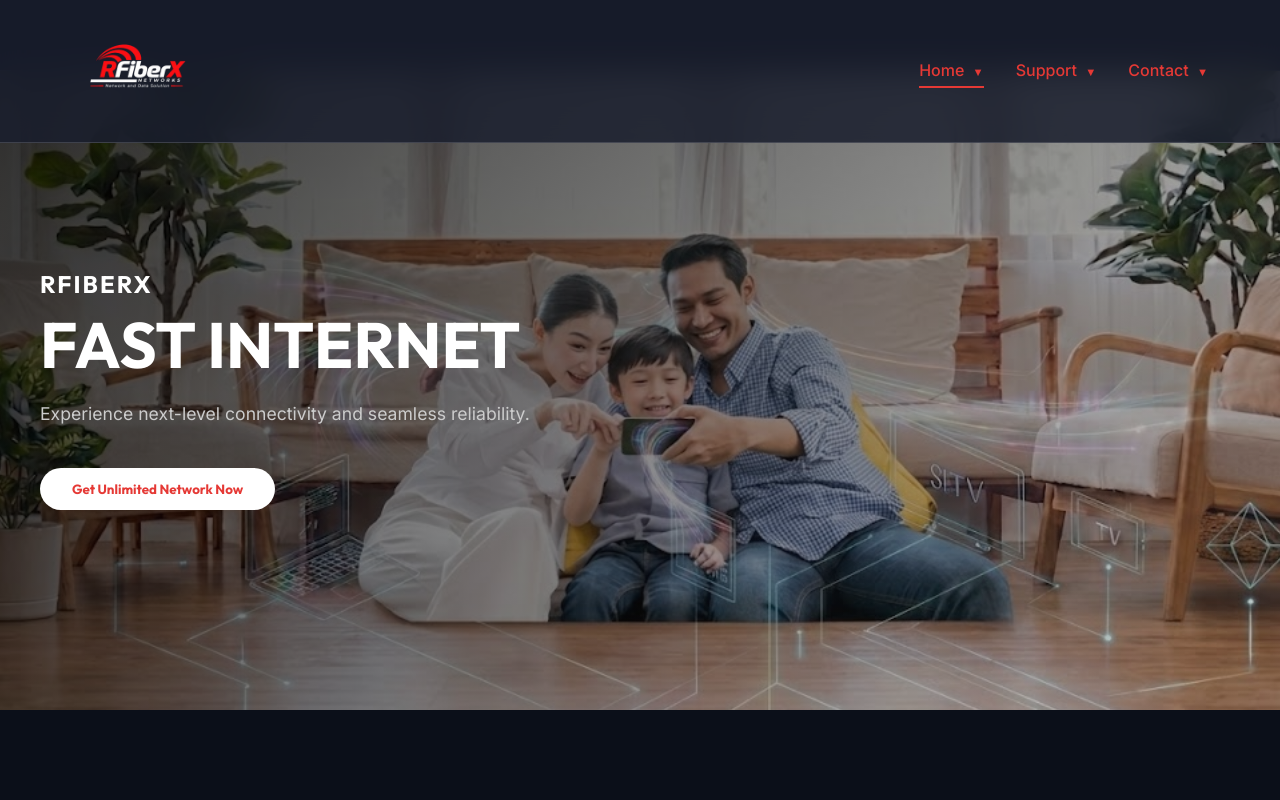
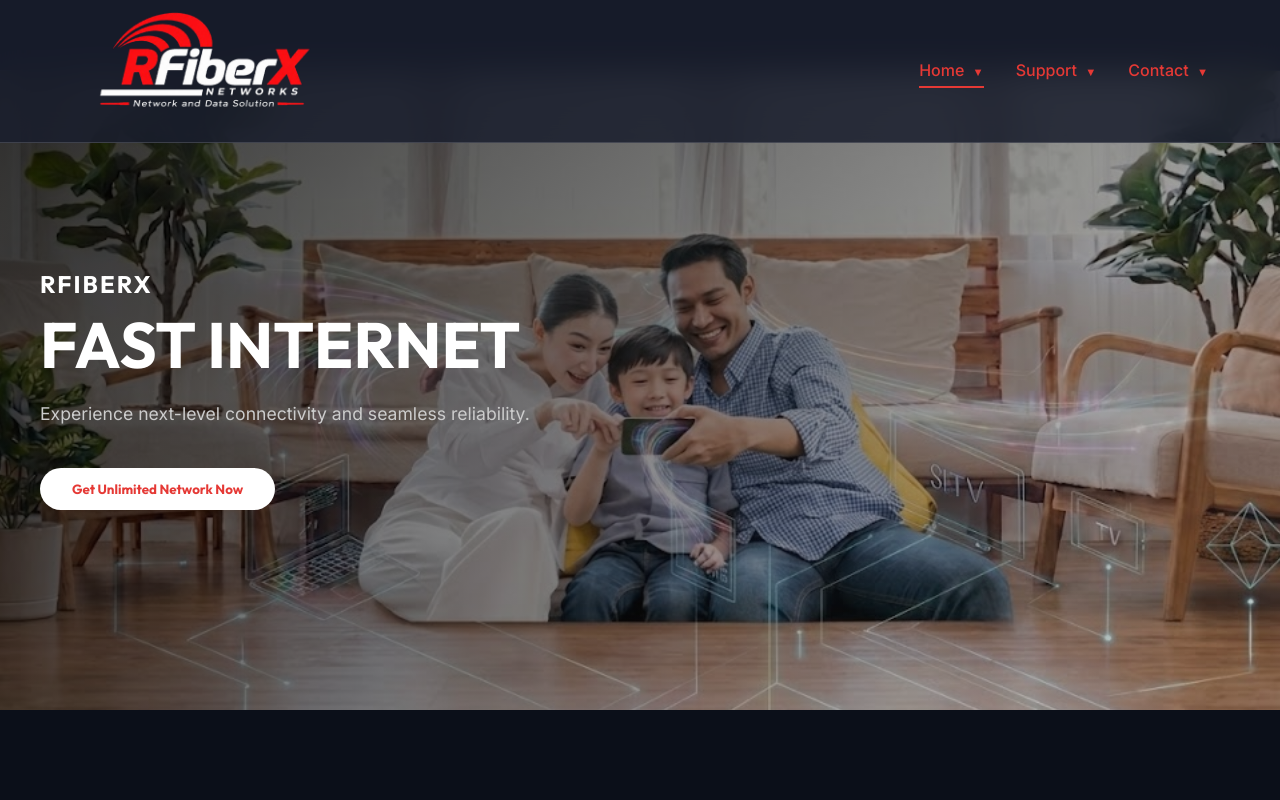
Before and after one commit to rfiberxowner-source/website, a website built with Vite: page index.html in a window 1280 px wide. Shown: the top 800 px of the page. Built offline with nearby package versions, Linux system fonts and the light colour scheme.

Commit message:
Increase logo scale and maintain banner size

```diff
--- a/index.html
+++ b/index.html
@@ -19,7 +19,7 @@
     <div class="nav-container">
       <a href="/" class="brand-logo" data-link>
         <img src="/white%20logo.png" alt="RFiberX Networks Logo"
-          style="height: 110px; width: auto; object-fit: contain; margin-left: 10px;">
+          style="height: 110px; width: auto; object-fit: contain; margin-left: 10px; transform: scale(2.2); transform-origin: left center;">
       </a>
       <nav class="nav-links">
         <div class="nav-dropdown">
```
